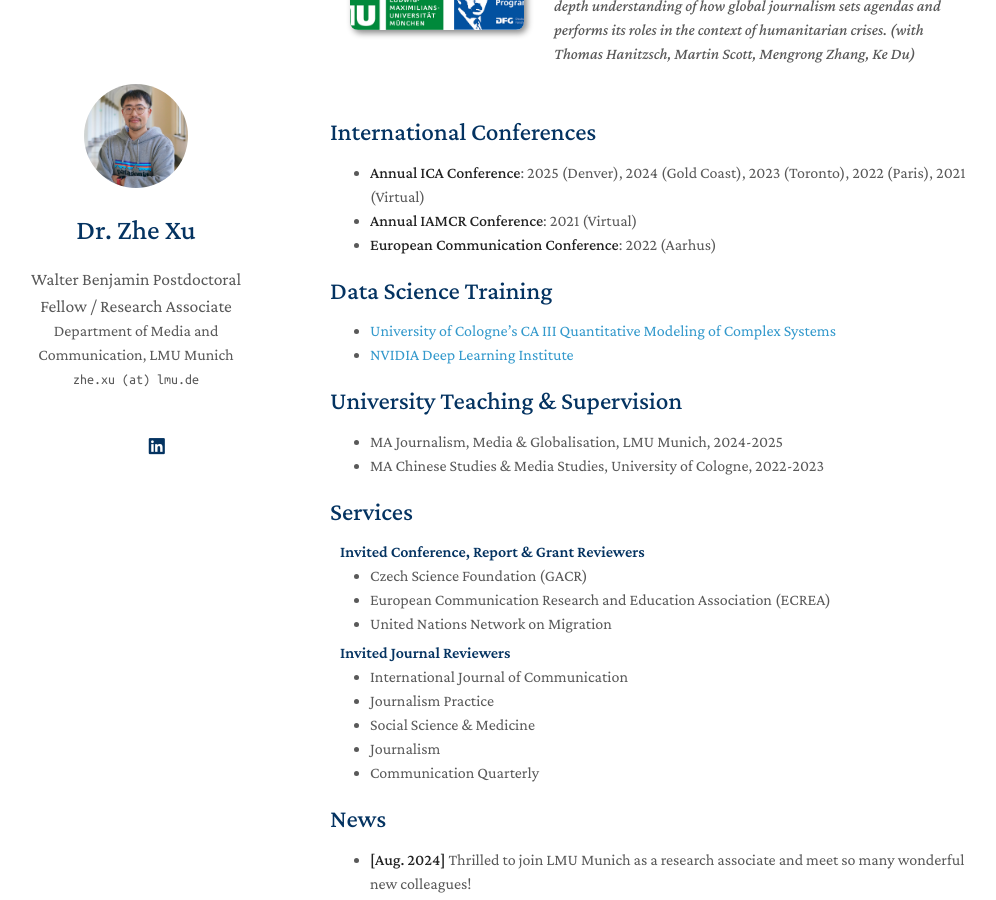
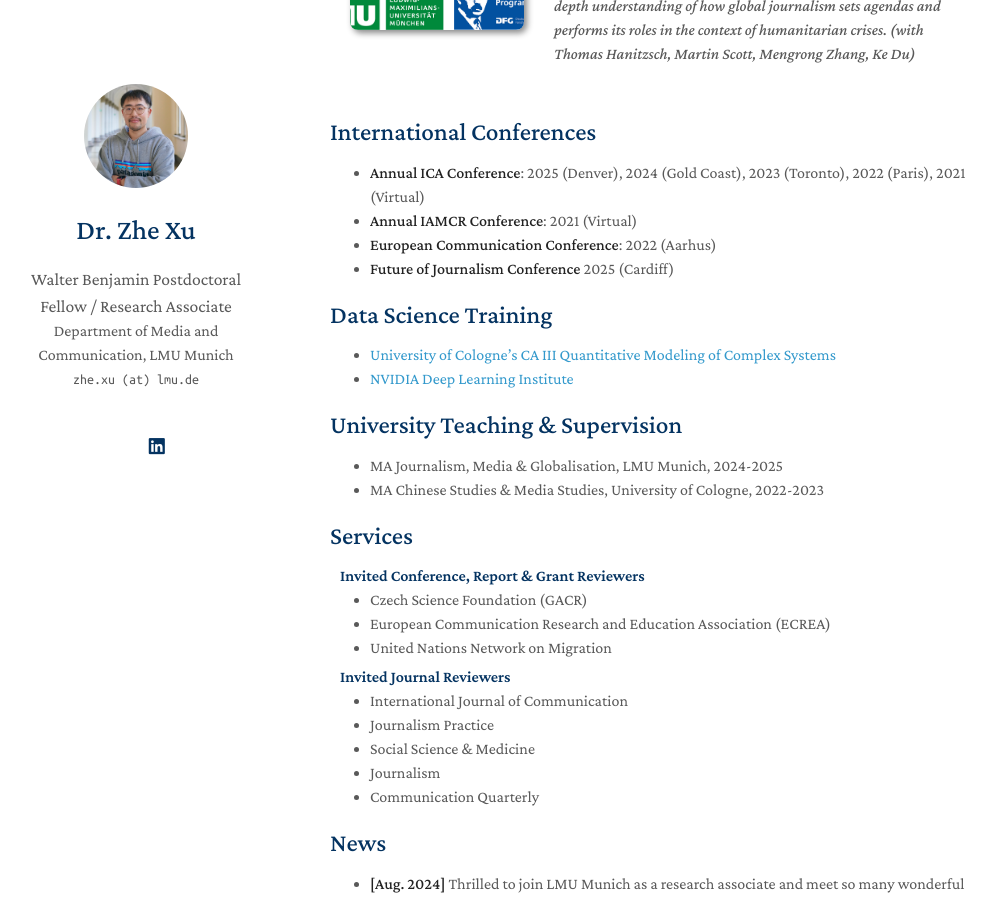
Before and after one commit to zhexuphd/home, a Jekyll site: the page built from index.md, in a window 1280 px wide and 900 px high, scrolled down 1116 px. Shown: the whole window, without its empty margins (140-1136 px from the left). Built offline with Jekyll 4.4.1, drawn with Linux system fonts in a browser that asks for light colours; a style sheet for code colours, icons or effects is not loaded; our own code applies the rules of GitHub Pages for plain Markdown files.

Commit message:
Update index.md

```diff
--- a/index.md
+++ b/index.md
@@ -19,6 +19,7 @@ When I’m not immersed in academia, you’ll likely find me hiking, mountaineer
 - **Annual ICA Conference**: 2025 (Denver), 2024 (Gold Coast), 2023 (Toronto), 2022 (Paris), 2021 (Virtual)
 - **Annual IAMCR Conference**: 2021 (Virtual)
 - **European Communication Conference**: 2022 (Aarhus)
+- **Future of Journalism Conference** 2025 (Cardiff)
 
 ## Data Science Training
 
```
